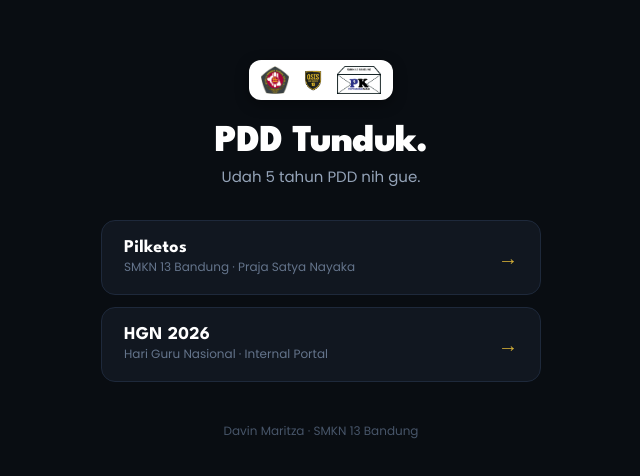
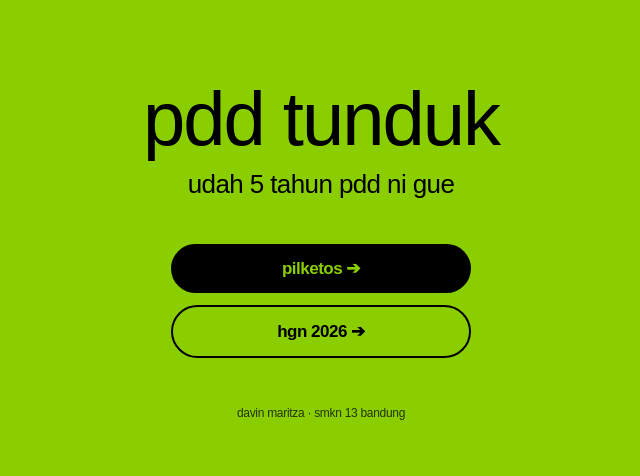
Before and after one commit to davinmaritza/pdd-pilketos-smkn13, a plain HTML site: page index.html in a window 1280 px wide. Shown: the part 150-626 px from the top of the page, without its empty margins (319-959 px from the left). Drawn offline with Linux system fonts and the light colour scheme.

Commit message:
style: brat generator aesthetic for pdd.davinn.net

```diff
--- a/index.html
+++ b/index.html
@@ -3,11 +3,8 @@
 <head>
   <meta charset="UTF-8">
   <meta name="viewport" content="width=device-width, initial-scale=1.0">
-  <title>PDD Tunduk — Davin Maritza</title>
+  <title>pdd tunduk</title>
   <link rel="icon" type="image/png" href="logo-mpk.png">
-  <link rel="preconnect" href="https://fonts.googleapis.com">
-  <link rel="preconnect" href="https://fonts.gstatic.com" crossorigin>
-  <link href="https://fonts.googleapis.com/css2?family=League+Spartan:wght@700;800;900&family=Poppins:wght@400;500;600&display=swap" rel="stylesheet">
   <style>
     * {
       box-sizing: border-box;
@@ -16,156 +13,113 @@
     }
 
     body {
-      font-family: 'Poppins', sans-serif;
-      background-color: #090D12;
-      color: #F1F5F9;
+      background-color: #8ACE00;
+      color: #000000;
+      font-family: Arial, Helvetica, sans-serif;
       min-height: 100vh;
       display: flex;
       flex-direction: column;
       justify-content: center;
       align-items: center;
       padding: 24px 20px;
+      text-align: center;
+      user-select: none;
+      -webkit-user-select: none;
     }
 
-    .container {
-      max-width: 440px;
+    .brat-box {
+      display: flex;
+      flex-direction: column;
+      align-items: center;
+      justify-content: center;
       width: 100%;
-      text-align: center;
+      max-width: 540px;
     }
 
-    .logos {
-      display: inline-flex;
-      align-items: center;
-      gap: 10px;
-      background: #FFFFFF;
-      padding: 6px 12px;
-      border-radius: 12px;
-      margin-bottom: 24px;
-      box-shadow: 0 4px 14px rgba(0, 0, 0, 0.4);
+    .brat-title {
+      font-size: clamp(48px, 11vw, 76px);
+      font-weight: 400;
+      letter-spacing: -2px;
+      line-height: 1;
+      filter: blur(0.75px);
+      margin-bottom: 12px;
+      text-transform: lowercase;
     }
 
-    .logos img {
-      height: 28px;
-      width: auto;
-      object-fit: contain;
-      display: block;
+    .brat-sub {
+      font-size: clamp(18px, 4.5vw, 26px);
+      font-weight: 400;
+      letter-spacing: -0.6px;
+      filter: blur(0.55px);
+      margin-bottom: 44px;
+      text-transform: lowercase;
     }
 
-    h1 {
-      font-family: 'League Spartan', sans-serif;
-      font-size: 38px;
-      font-weight: 900;
-      letter-spacing: -0.5px;
-      color: #FFFFFF;
-      margin-bottom: 6px;
-    }
-
-    .subtitle {
-      color: #94A3B8;
-      font-size: 15px;
-      margin-bottom: 32px;
-    }
-
-    .links {
+    .brat-links {
       display: flex;
       flex-direction: column;
       gap: 12px;
+      width: 100%;
+      max-width: 300px;
     }
 
-    .link-card {
-      display: flex;
-      align-items: center;
-      justify-content: space-between;
-      background: #111720;
-      border: 1px solid #1E293B;
-      padding: 18px 22px;
-      border-radius: 14px;
+    .brat-btn {
+      display: block;
+      padding: 14px 24px;
+      background: #000000;
+      color: #8ACE00;
       text-decoration: none;
-      color: #FFFFFF;
-      transition: all 0.2s ease;
+      font-size: 17px;
+      font-weight: 700;
+      letter-spacing: -0.5px;
+      border-radius: 999px;
+      text-transform: lowercase;
+      transition: transform 0.15s ease, opacity 0.15s ease;
+      filter: blur(0.2px);
     }
 
-    .link-card:hover {
-      background: #16202C;
-      border-color: #D4AF37;
-      transform: translateY(-2px);
+    .brat-btn:hover {
+      transform: scale(1.04);
+      opacity: 0.9;
     }
 
-    .link-card:active {
-      transform: translateY(0);
+    .brat-btn:active {
+      transform: scale(0.97);
     }
 
-    .link-info {
-      display: flex;
-      flex-direction: column;
-      text-align: left;
+    .brat-btn.outline {
+      background: transparent;
+      color: #000000;
+      border: 2.5px solid #000000;
     }
 
-    .link-title {
-      font-family: 'League Spartan', sans-serif;
-      font-size: 18px;
-      font-weight: 700;
-      color: #FFFFFF;
-      letter-spacing: 0.3px;
-    }
-
-    .link-desc {
-      font-size: 12px;
-      color: #64748B;
-      font-weight: 400;
-      margin-top: 2px;
-    }
-
-    .arrow {
-      color: #D4AF37;
-      font-size: 20px;
-      font-weight: 700;
-      transition: transform 0.2s ease;
-    }
-
-    .link-card:hover .arrow {
-      transform: translateX(3px);
+    .brat-btn.outline:hover {
+      background: rgba(0, 0, 0, 0.08);
     }
 
     footer {
-      margin-top: 40px;
+      margin-top: 48px;
       font-size: 12px;
-      color: #475569;
+      letter-spacing: -0.3px;
+      text-transform: lowercase;
+      filter: blur(0.3px);
+      opacity: 0.75;
     }
   </style>
 </head>
 <body>
 
-  <div class="container">
-    <div class="logos">
-      <img src="logo-smkn13.png" alt="Logo SMKN 13">
-      <img src="LOGO OSIS.png" alt="Logo OSIS">
-      <img src="logo-mpk.png" alt="Logo MPK">
-    </div>
+  <div class="brat-box">
+    <div class="brat-title">pdd tunduk</div>
+    <div class="brat-sub">udah 5 tahun pdd ni gue</div>
 
-    <h1>PDD Tunduk.</h1>
-    <p class="subtitle">Udah 5 tahun PDD nih gue.</p>
-
-    <div class="links">
-      <a href="administrasi.html" class="link-card">
-        <div class="link-info">
-          <span class="link-title">Pilketos</span>
-          <span class="link-desc">SMKN 13 Bandung · Praja Satya Nayaka</span>
-        </div>
-        <span class="arrow">→</span>
-      </a>
-
-      <a href="hgn/index.html" class="link-card">
-        <div class="link-info">
-          <span class="link-title">HGN 2026</span>
-          <span class="link-desc">Hari Guru Nasional · Internal Portal</span>
-        </div>
-        <span class="arrow">→</span>
-      </a>
+    <div class="brat-links">
+      <a href="administrasi.html" class="brat-btn">pilketos ➔</a>
+      <a href="hgn/index.html" class="brat-btn outline">hgn 2026 ➔</a>
     </div>
 
     <footer>
-      Davin Maritza · SMKN 13 Bandung
+      davin maritza · smkn 13 bandung
     </footer>
   </div>
 
```
